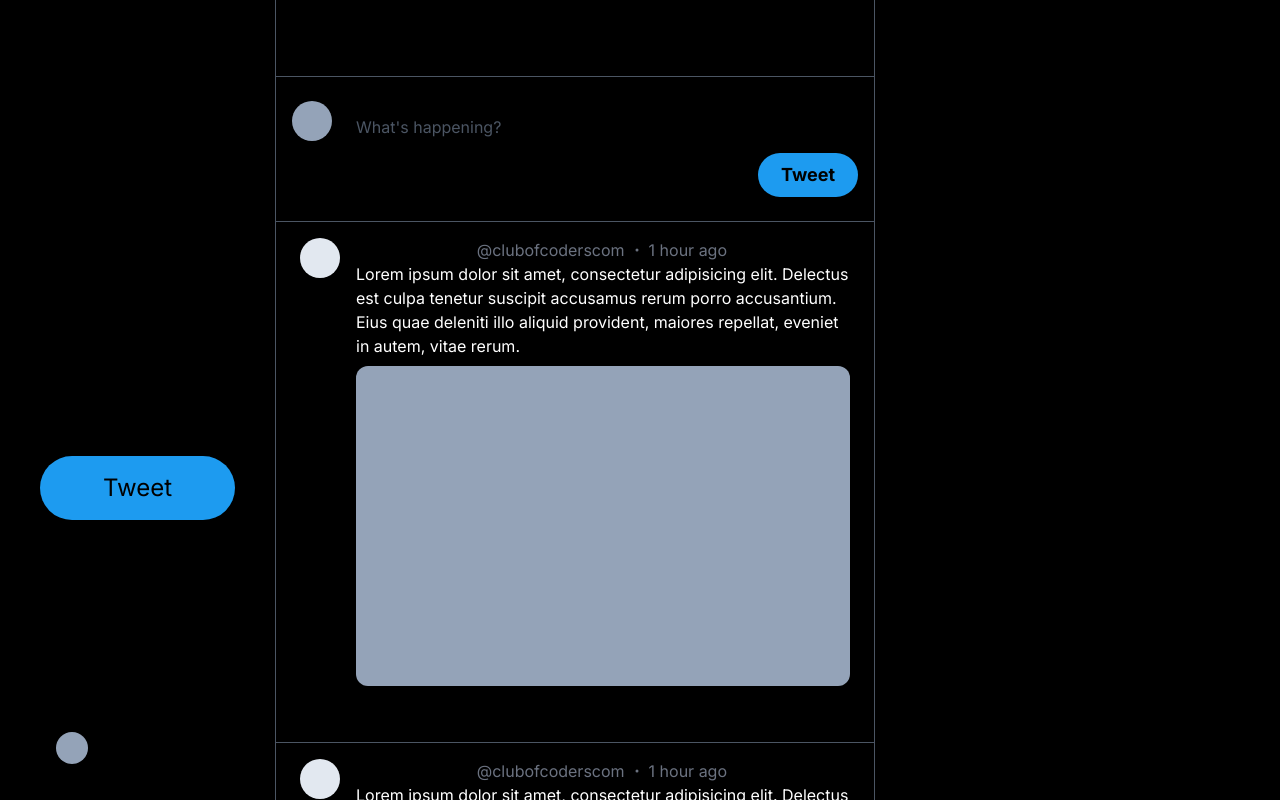
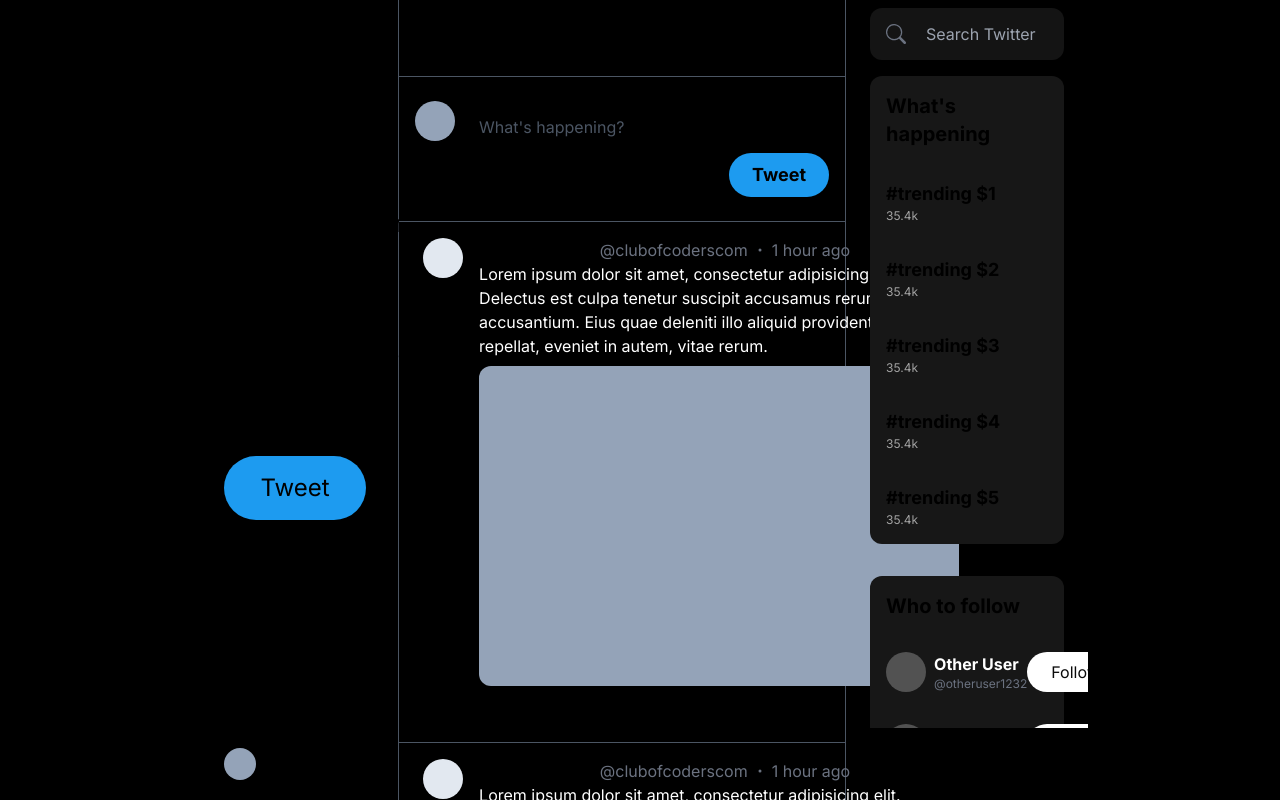
Before and after one commit to keatonarneson/ultimate-twitter-clone, a Next.js app: page / in a window 1280 px wide. Shown: the top 800 px of the page. Built offline with nearby package versions, Linux system fonts and the light colour scheme.

Commit message:
Right section

```diff
--- a/src/app/page.tsx
+++ b/src/app/page.tsx
@@ -1,96 +1,79 @@
 import LeftSidebar from '@/components/LeftSidebar';
-import { BsChat, BsDot, BsThreeDots } from 'react-icons/bs';
-import { AiOutlineHeart, AiOutlineRetweet } from 'react-icons/ai';
-import { IoStatsChart, IoShareOutline } from 'react-icons/io5';
+import Main from '@/components/Main';
+import { BsSearch } from 'react-icons/bs';
 
 const Home = () => {
     return (
         <div className="w-full h-full flex justify-center items-center relative bg-black">
-            <div className="max-w-screen-xl w-full h-full flex relative ">
+            <div className="max-w-[70vw] w-full h-full flex relative ">
                 <LeftSidebar />
-                <main className="ml-[275px] flex w-full max-w-[600px] h-full min-h-screen flex-col border-l-[0.5px] border-r-[0.5px] border-gray-600">
-                    <h1 className="text-xl font-bold p-6 backdrop-blur bg-black/10 sticky top-0">
-                        Home
-                    </h1>
-                    <div className="border-t-[0.5px] border-b-[0.5px] px-4 flex items-stretch py-6 space-x-2 border-gray-600 relative">
-                        <div className="w-10 h-10 bg-slate-400 rounded-full flex-none"></div>
-                        <div className="flex flex-col w-full h-full">
+                <Main />
+                <section className="w-full sticky hidden top-2 overflow-y-auto mt-2 xl:flex flex-col items-stretch h-[90vh] overflow-x-hidden px-6">
+                    <div>
+                        <div className="relative w-full h-full group">
                             <input
-                                className="w-full h-full placeholder:text-gray-600 bg-transparent border-b-[0.5px] border-gray-600 p-4 outline-none border-none"
+                                id="searchBox"
                                 type="text"
-                                placeholder="What's happening?"
+                                placeholder="Search Twitter"
+                                className="peer outline-none focus:border-primary focus:border bg-neutral-900/90 w-full h-full rounded-xl py-4 pl-14 pr-4"
                             />
-
-                            <div className="w-full justify-between items-center flex">
-                                <div></div>
-                                <div className="w-full max-w-[100px]">
-                                    <button className="rounded-full bg-primary px-4 py-2 w-full text-lg text-center hover:bg-opacity-70 transition duration-200 font-bold">
-                                        Tweet
-                                    </button>
+                            <label
+                                htmlFor="searchBox"
+                                className="absolute top-0 left-0 h-full flex items-center justify-center p-4 text-gray-500 peer-focus:text-primary"
+                            >
+                                <BsSearch className="w-5 h-5" />
+                            </label>
                         </div>
                     </div>
-                        </div>
-                    </div>
-                    <div className="flex flex-col">
+                    <div className="flex flex-col rounded-xl bg-neutral-900 my-4">
+                        <h3 className="font-bold text-xl my-4 px-4">
+                            What's happening
+                        </h3>
+                        <div>
                             {Array.from({ length: 5 }).map((_, i) => (
                                 <div
                                     key={i}
-                                className="border-b-[0.5px] py-4 px-6 flex space-x-4 border-gray-600"
+                                    className="hover:bg-white/10 p-4 last:rounded-b-xl transition duration-200"
                                 >
-                                <div>
-                                    <div className="w-10 h-10 bg-slate-200 rounded-full" />
+                                    <div className="font-bold text-lg">
+                                        #trending ${i + 1}
                                     </div>
-                                <div className="flex flex-col">
-                                    <div className="flex items-center w-full justify-between">
-                                        <div className="flex items-center space-x-1 w-full">
-                                            <div className="font-bold">
-                                                Club of Coders
-                                            </div>
-                                            <div className="text-gray-500">
-                                                @clubofcoderscom
-                                            </div>
-                                            <div className="text-gray-500">
-                                                <BsDot />
-                                            </div>
-                                            <div className="text-gray-500">
-                                                1 hour ago
-                                            </div>
-                                        </div>
-                                        <div>
-                                            <BsThreeDots />
-                                        </div>
-                                    </div>
-                                    <div className="text-white text-base">
-                                        Lorem ipsum dolor sit amet, consectetur
-                                        adipisicing elit. Delectus est culpa
-                                        tenetur suscipit accusamus rerum porro
-                                        accusantium. Eius quae deleniti illo
-                                        aliquid provident, maiores repellat,
-                                        eveniet in autem, vitae rerum.
-                                    </div>
-                                    <div className="bg-slate-400 apsect-square w-full h-80 rounded-xl mt-2"></div>
-                                    <div className="flex items-center justify-start space-x-20 mt-2 w-full">
-                                        <div className="rounded-full hover:bg-white/10 transition duration-200 p-2 cursor-pointer">
-                                            <BsChat />
-                                        </div>
-                                        <div className="rounded-full hover:bg-white/10 transition duration-200 p-2 cursor-pointer">
-                                            <AiOutlineRetweet />
-                                        </div>
-                                        <div className="rounded-full hover:bg-white/10 transition duration-200 p-2 cursor-pointer">
-                                            <AiOutlineHeart />
-                                        </div>
-                                        <div className="rounded-full hover:bg-white/10 transition duration-200 p-2 cursor-pointer">
-                                            <IoStatsChart />
-                                        </div>
-                                        <div className="rounded-full hover:bg-white/10 transition duration-200 p-2 cursor-pointer">
-                                            <IoShareOutline />
-                                        </div>
-                                    </div>
+                                    <div className="text-xs text-neutral-400">
+                                        35.4k
                                     </div>
                                 </div>
                             ))}
                         </div>
-                </main>
+                    </div>
+                    <div className="flex flex-col rounded-xl bg-neutral-900 my-4">
+                        <h3 className="font-bold text-xl my-4 px-4">
+                            Who to follow
+                        </h3>
+                        <div>
+                            {Array.from({ length: 3 }).map((_, i) => (
+                                <div
+                                    key={i}
+                                    className="hover:bg-white/10 p-4 flex justify-between items-center last:rounded-b-xl transition duration-200"
+                                >
+                                    <div className="flex items-center space-x-2">
+                                        <div className="w-10 h-10 bg-neutral-600 rounded-full flex-none"></div>
+                                        <div className="flex flex-col">
+                                            <div className="font-bold text-white">
+                                                Other User
+                                            </div>
+                                            <div className="text-gray-500 text-xs">
+                                                @otheruser1232
+                                            </div>
+                                        </div>
+                                    </div>
+                                    <button className="rounded-full px-6 py-2 bg-white text-neutral-950">
+                                        Follow
+                                    </button>
+                                </div>
+                            ))}
+                        </div>
+                    </div>
+                </section>
             </div>
         </div>
     );
--- a/src/components/LeftSidebar.tsx
+++ b/src/components/LeftSidebar.tsx
@@ -27,7 +27,7 @@ const NAVIGATIONAL_ITEMS = [
 ];
 const LeftSidebar = () => {
     return (
-        <section className="fixed w-[275px] flex flex-col items-stretch h-screen px-6">
+        <section className="sticky top-0 left-0 w-[23%] flex flex-col items-stretch h-screen px-4">
             <div className="flex flex-col items-stretch h-full space-y-4 mt-4">
                 {NAVIGATIONAL_ITEMS.map(item => (
                     <Link
@@ -45,7 +45,7 @@ const LeftSidebar = () => {
                     Tweet
                 </button>
             </div>
-            <button className="rounded-full flex items-center space-x-2 bg-transparent m-4 p-4 text-center hover:bg-white/10 transition duration-200 w-full justify-between">
+            <button className="rounded-full flex items-center space-x-2 bg-transparent p-4 text-center hover:bg-white/10 transition duration-200 w-full justify-between">
                 <div className="flex items-center space-x-2">
                     <div className="rounded-full bg-slate-400 w-8 h-8"></div>
                     <div className="text-left text-sm">
--- /dev/null
+++ b/src/components/Main.tsx
@@ -0,0 +1,92 @@
+import { BsChat, BsDot, BsThreeDots } from 'react-icons/bs';
+import { AiOutlineHeart, AiOutlineRetweet } from 'react-icons/ai';
+import { IoStatsChart, IoShareOutline } from 'react-icons/io5';
+
+const Main = () => {
+    return (
+        <main className="flex w-[50%] h-full min-h-screen flex-col border-l-[0.5px] border-r-[0.5px] border-gray-600">
+            <h1 className="text-xl font-bold p-6 backdrop-blur bg-black/10 sticky top-0">
+                Home
+            </h1>
+            <div className="border-t-[0.5px] border-b-[0.5px] px-4 flex items-stretch py-6 space-x-2 border-gray-600 relative">
+                <div className="w-10 h-10 bg-slate-400 rounded-full flex-none"></div>
+                <div className="flex flex-col w-full h-full">
+                    <input
+                        className="w-full h-full placeholder:text-gray-600 bg-transparent border-b-[0.5px] border-gray-600 p-4 outline-none border-none"
+                        type="text"
+                        placeholder="What's happening?"
+                    />
+
+                    <div className="w-full justify-between items-center flex">
+                        <div></div>
+                        <div className="w-full max-w-[100px]">
+                            <button className="rounded-full bg-primary px-4 py-2 w-full text-lg text-center hover:bg-opacity-70 transition duration-200 font-bold">
+                                Tweet
+                            </button>
+                        </div>
+                    </div>
+                </div>
+            </div>
+            <div className="flex flex-col">
+                {Array.from({ length: 5 }).map((_, i) => (
+                    <div
+                        key={i}
+                        className="border-b-[0.5px] py-4 px-6 flex space-x-4 border-gray-600"
+                    >
+                        <div>
+                            <div className="w-10 h-10 bg-slate-200 rounded-full" />
+                        </div>
+                        <div className="flex flex-col">
+                            <div className="flex items-center w-full justify-between">
+                                <div className="flex items-center space-x-1 w-full">
+                                    <div className="font-bold">
+                                        Club of Coders
+                                    </div>
+                                    <div className="text-gray-500">
+                                        @clubofcoderscom
+                                    </div>
+                                    <div className="text-gray-500">
+                                        <BsDot />
+                                    </div>
+                                    <div className="text-gray-500">
+                                        1 hour ago
+                                    </div>
+                                </div>
+                                <div>
+                                    <BsThreeDots />
+                                </div>
+                            </div>
+                            <div className="text-white text-base">
+                                Lorem ipsum dolor sit amet, consectetur
+                                adipisicing elit. Delectus est culpa tenetur
+                                suscipit accusamus rerum porro accusantium. Eius
+                                quae deleniti illo aliquid provident, maiores
+                                repellat, eveniet in autem, vitae rerum.
+                            </div>
+                            <div className="bg-slate-400 apsect-square w-full h-80 rounded-xl mt-2"></div>
+                            <div className="flex items-center justify-start space-x-20 mt-2 w-full">
+                                <div className="rounded-full hover:bg-white/10 transition duration-200 p-2 cursor-pointer">
+                                    <BsChat />
+                                </div>
+                                <div className="rounded-full hover:bg-white/10 transition duration-200 p-2 cursor-pointer">
+                                    <AiOutlineRetweet />
+                                </div>
+                                <div className="rounded-full hover:bg-white/10 transition duration-200 p-2 cursor-pointer">
+                                    <AiOutlineHeart />
+                                </div>
+                                <div className="rounded-full hover:bg-white/10 transition duration-200 p-2 cursor-pointer">
+                                    <IoStatsChart />
+                                </div>
+                                <div className="rounded-full hover:bg-white/10 transition duration-200 p-2 cursor-pointer">
+                                    <IoShareOutline />
+                                </div>
+                            </div>
+                        </div>
+                    </div>
+                ))}
+            </div>
+        </main>
+    );
+};
+
+export default Main;
```
Lines whose indentation alone changed are shown as unchanged.
